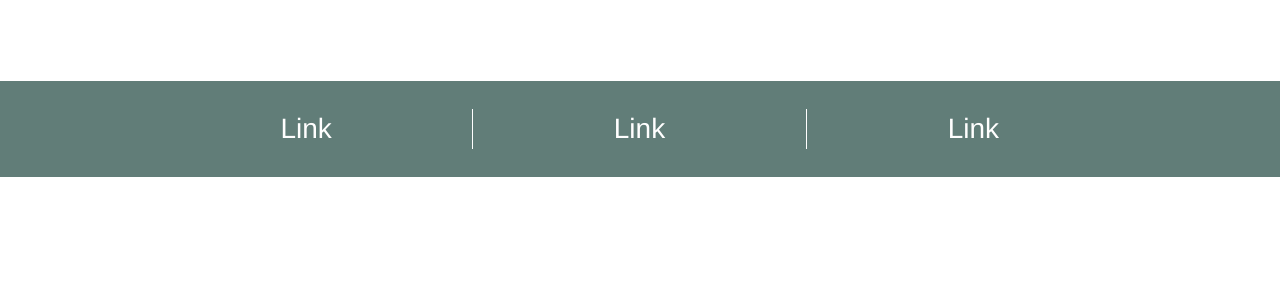
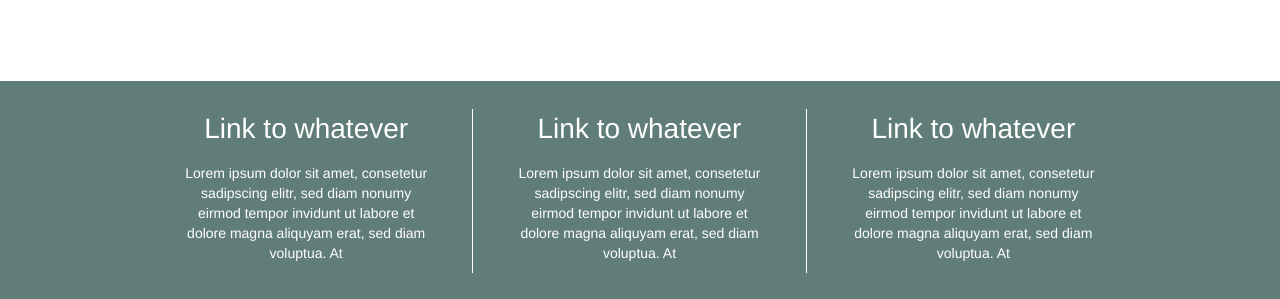
Before and after one commit to cyntss/thomas-evaluation, a plain HTML site: page index.html in a window 1280 px wide. Shown: the part 671-970 px from the top of the page. Before the commit the page ends 848 px from the top, so only its background shows below. Drawn offline with nearby package versions, Linux system fonts and the light colour scheme.

Commit message:
Footer links with description text

```diff
--- a/css/theme.less
+++ b/css/theme.less
@@ -1,5 +1,4 @@
 @import "lib.less";
-
 body {
 	color: @Black;
 }
@@ -41,6 +40,9 @@ header {
 }
 
 footer {
+	position: static;
+	left: 0;
+	bottom: 0;
 	padding: @MainPagePadding;
 	display: flex;
 	background-color: @DarkSteel;
@@ -49,6 +51,7 @@ footer {
 		background-color: @DarkSteel;
 		text-align: center;
 		border-right: 1px solid @White;
+		padding: 0 3em;
 		&:last-of-type {
 			border-right: 0 none;
 		}
@@ -60,5 +63,8 @@ footer {
 		a {
 			font-size: 2em;
 		}
+		.link_desc {
+			padding-top: 1em;
+		}
 	}
 }
--- a/index.html
+++ b/index.html
@@ -32,21 +32,26 @@
         </div>
       </article>
       <article id="employees">
+        <div class="spacer left"></div>
         <div id="employees_needed" class="container">
           <div class="figure">4000</div>
           <div class="caption">employees needed to achive this</div>
         </div>
       </article>
+      <div class="spacer right"></div>
     </section>
     <footer>
       <div>
-        <a href="http://www.test.de" target="_blank">Link</a>
+        <a href="http://www.test.de" target="_blank">Link to whatever</a>
+        <p class="link_desc">Lorem ipsum dolor sit amet, consetetur sadipscing elitr, sed diam nonumy eirmod tempor invidunt ut labore et dolore magna aliquyam erat, sed diam voluptua. At</p>
       </div>
       <div>
-        <a href="http://www.test.de" target="_blank">Link</a>
+        <a href="http://www.test.de" target="_blank">Link to whatever</a>
+        <p class="link_desc">Lorem ipsum dolor sit amet, consetetur sadipscing elitr, sed diam nonumy eirmod tempor invidunt ut labore et dolore magna aliquyam erat, sed diam voluptua. At</p>
       </div>
       <div>
-        <a href="http://www.test.de" target="_blank">Link</a>
+        <a href="http://www.test.de" target="_blank">Link to whatever</a>
+        <p class="link_desc">Lorem ipsum dolor sit amet, consetetur sadipscing elitr, sed diam nonumy eirmod tempor invidunt ut labore et dolore magna aliquyam erat, sed diam voluptua. At</p>
       </div>
     </footer>
     <!-- jQuery (necessary for Bootstrap's JavaScript plugins) -->
```
Also changed, not shown: css/theme.css.
